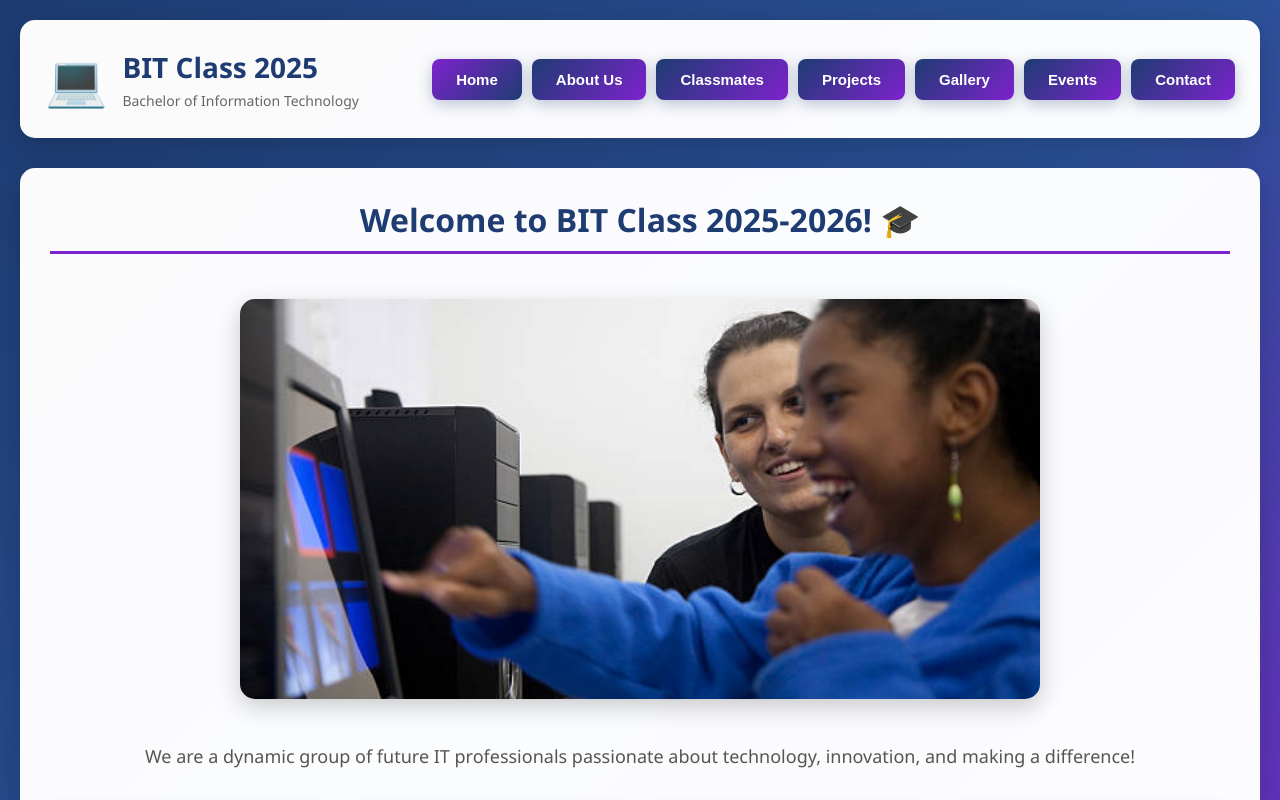
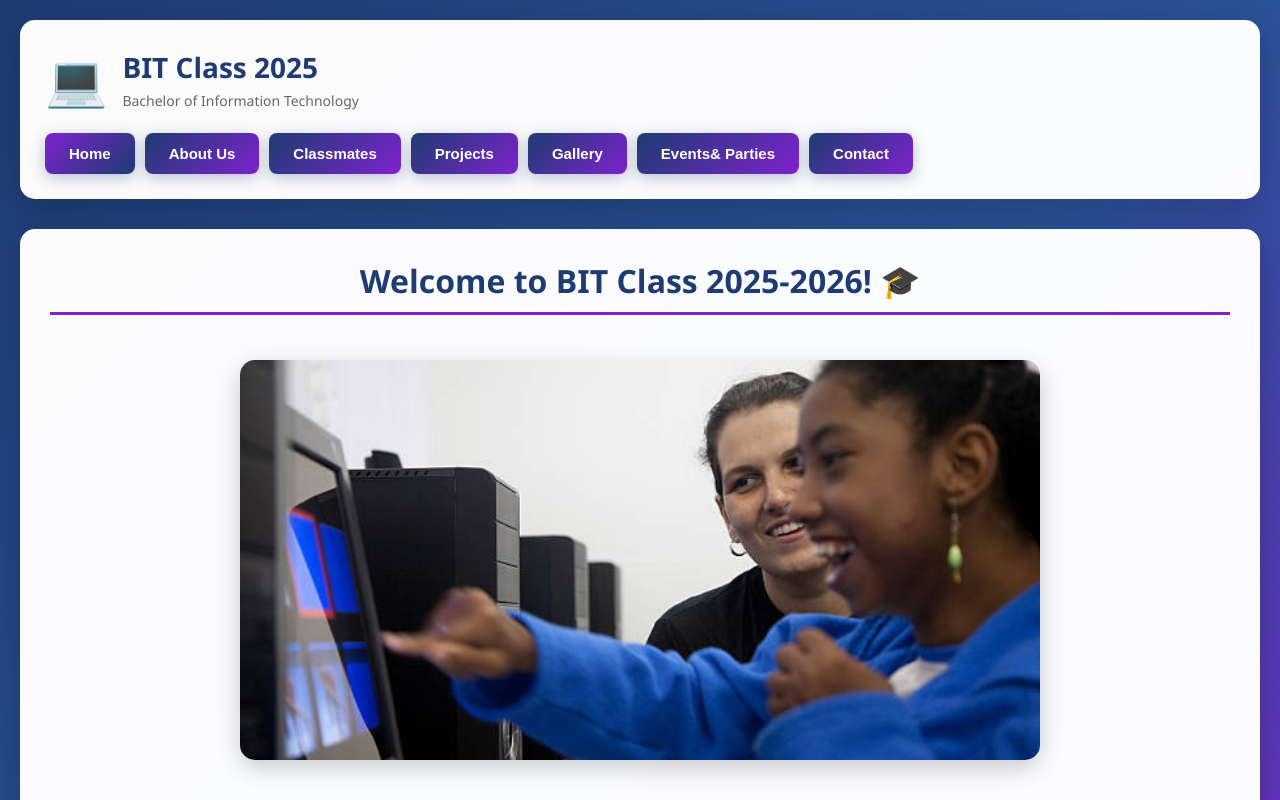
Before and after one commit to LionKizzy/btech, a website: page pages/index.html in a window 1280 px wide. Shown: the top 800 px of the page. Drawn offline with Linux system fonts and the light colour scheme.

Commit message:
changed events

```diff
--- a/pages/index.html
+++ b/pages/index.html
@@ -393,7 +393,7 @@
                     <button class="nav-btn" onclick="showSection('classmates')">Classmates</button>
                     <button class="nav-btn" onclick="showSection('projects')">Projects</button>
                     <button class="nav-btn" onclick="showSection('gallery')">Gallery</button>
-                    <button class="nav-btn" onclick="showSection('events')">Events</button>
+                    <button class="nav-btn" onclick="showSection('events')">Events& Parties</button>
                     <button class="nav-btn" onclick="showSection('contact')">Contact</button>
                 </nav>
             </div>
```
